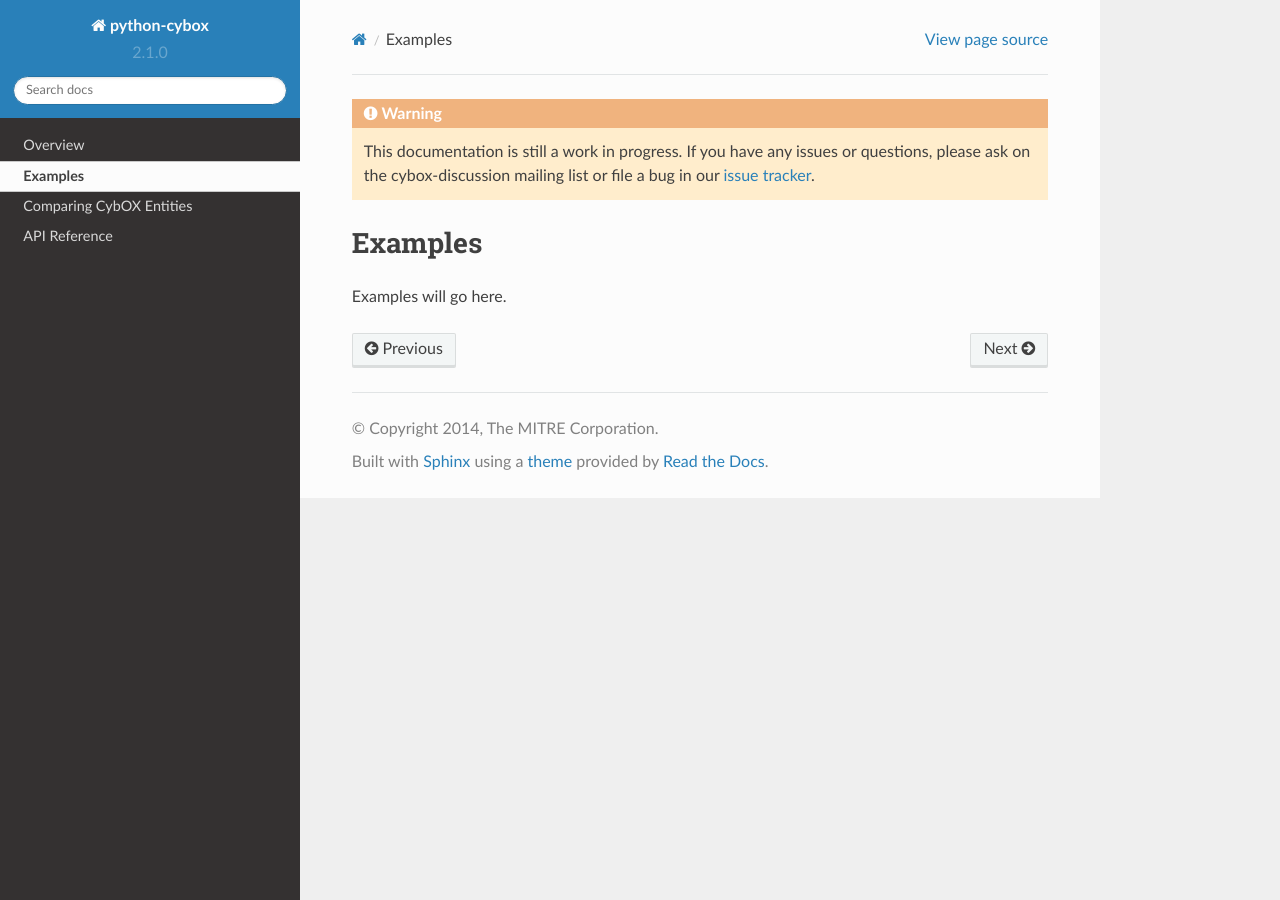
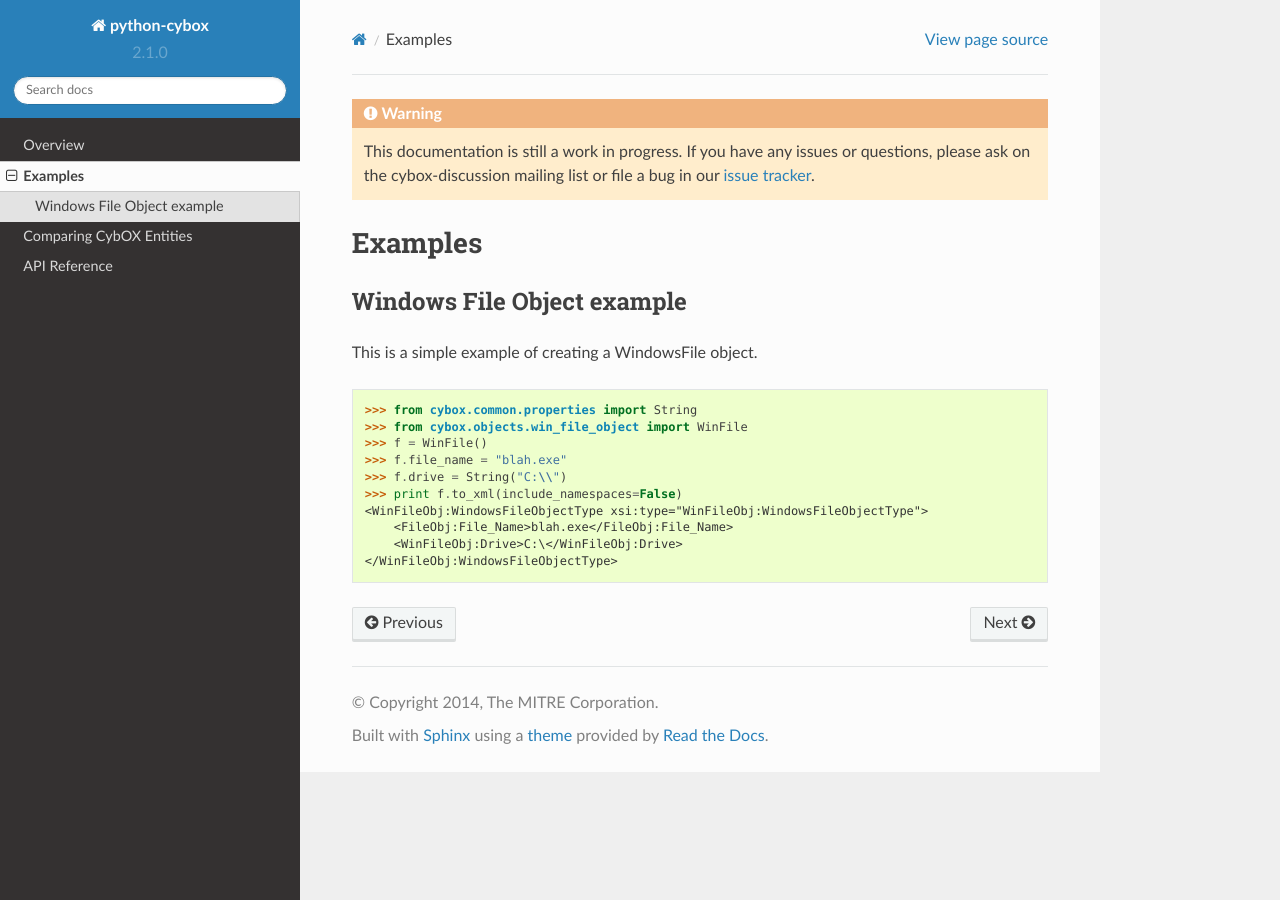
Before and after one commit to CybOXProject/python-cybox, a Sphinx documentation site: the page built from doc/examples.rst, in a window 1280 px wide. Built offline with Sphinx 7.4.7 and the Read the Docs theme 2.0.0, drawn with Linux system fonts in a browser that asks for light colours.

Commit message:
Begin adding examples with doctests

```diff
--- a/cybox/__init__.py
+++ b/cybox/__init__.py
@@ -230,7 +230,7 @@ class Entity(object):
         s = StringIO()
         self.to_obj().export(s, 0, namespacedef_=namespace_def,
                              pretty_print=pretty)
-        return s.getvalue()
+        return s.getvalue().strip()
 
     def to_json(self):
         """Export an object as a JSON string.
--- a/doc/examples.rst
+++ b/doc/examples.rst
@@ -1,4 +1,18 @@
 Examples
 ========================
 
-Examples will go here.
+Windows File Object example
+---------------------------
+
+This is a simple example of creating a WindowsFile object.
+
+>>> from cybox.common.properties import String
+>>> from cybox.objects.win_file_object import WinFile
+>>> f = WinFile()
+>>> f.file_name = "blah.exe"
+>>> f.drive = String("C:\\")
+>>> print f.to_xml(include_namespaces=False)
+<WinFileObj:WindowsFileObjectType xsi:type="WinFileObj:WindowsFileObjectType">
+    <FileObj:File_Name>blah.exe</FileObj:File_Name>
+    <WinFileObj:Drive>C:\</WinFileObj:Drive>
+</WinFileObj:WindowsFileObjectType>
```
Also changed, not shown: 1 other file.
